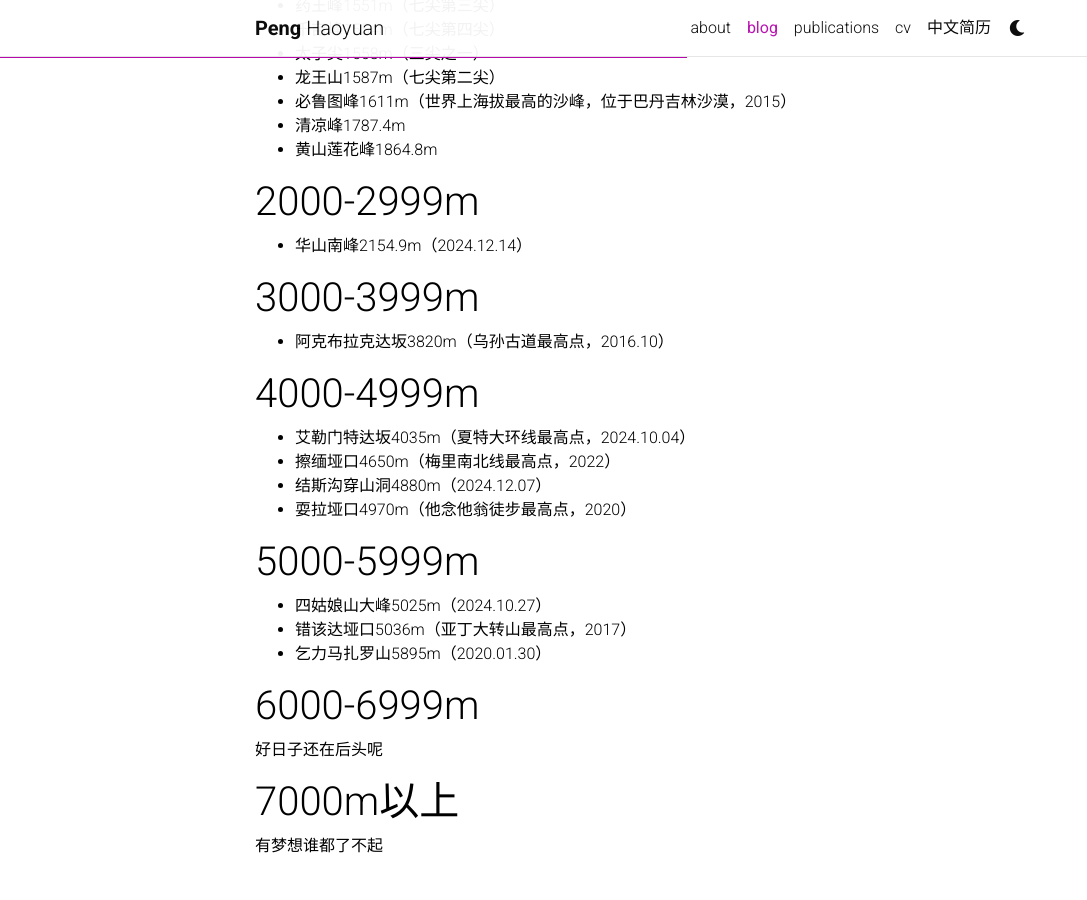
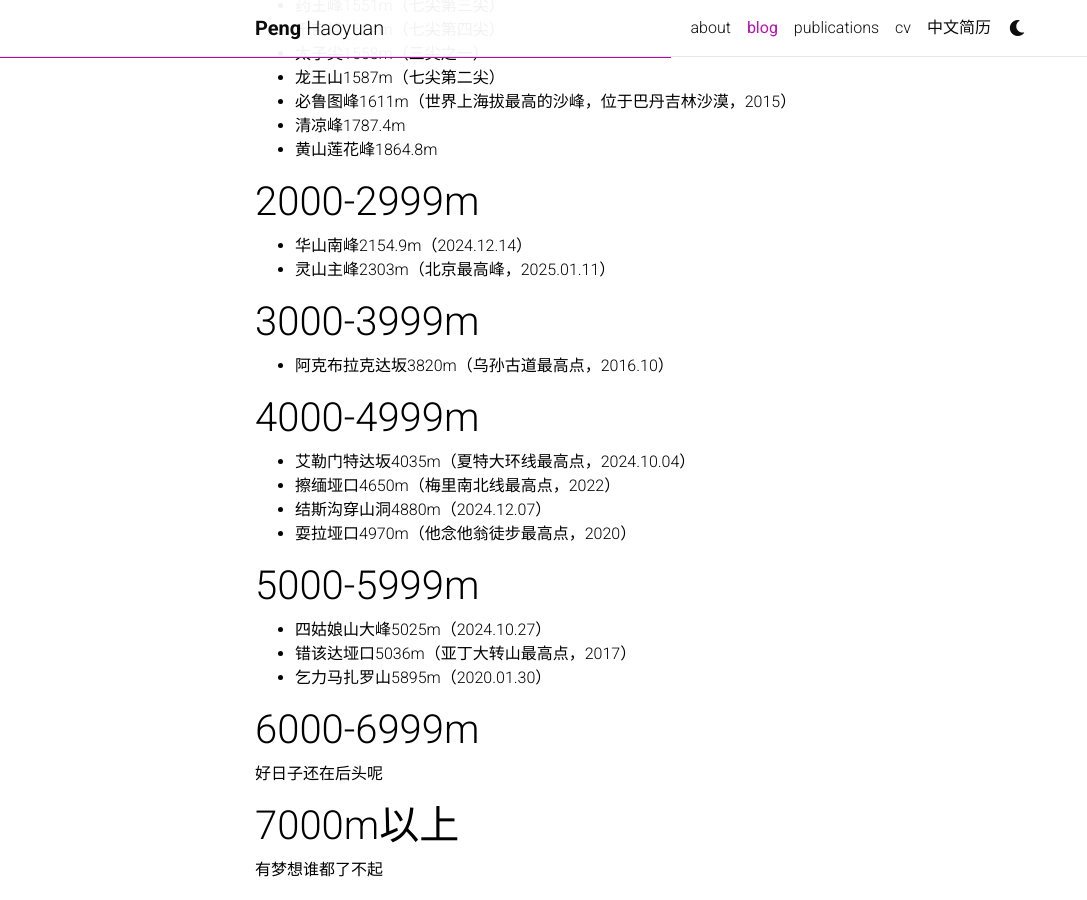
Before and after one commit to HaoyuanPeng/haoyuanpeng.github.io, a Jekyll site: the page built from _posts/2025-01-10-mountains.md, in a window 1280 px wide and 900 px high, scrolled down 541 px. Shown: the whole window, without its empty margins (0-1087 px from the left). Built offline with Jekyll 4.4.1, drawn with Linux system fonts in a browser that asks for light colours; comment, search, counter and statistics services are not loaded; a style sheet for code colours, icons or effects is not loaded.

Commit message:
添加了灵山主峰

```diff
--- a/_posts/2025-01-10-mountains.md
+++ b/_posts/2025-01-10-mountains.md
@@ -28,6 +28,7 @@ relatedposts: false
 
 # 2000-2999m
 - 华山南峰2154.9m（2024.12.14）
+- 灵山主峰2303m（北京最高峰，2025.01.11）
 
 # 3000-3999m
 - 阿克布拉克达坂3820m（乌孙古道最高点，2016.10）
```
